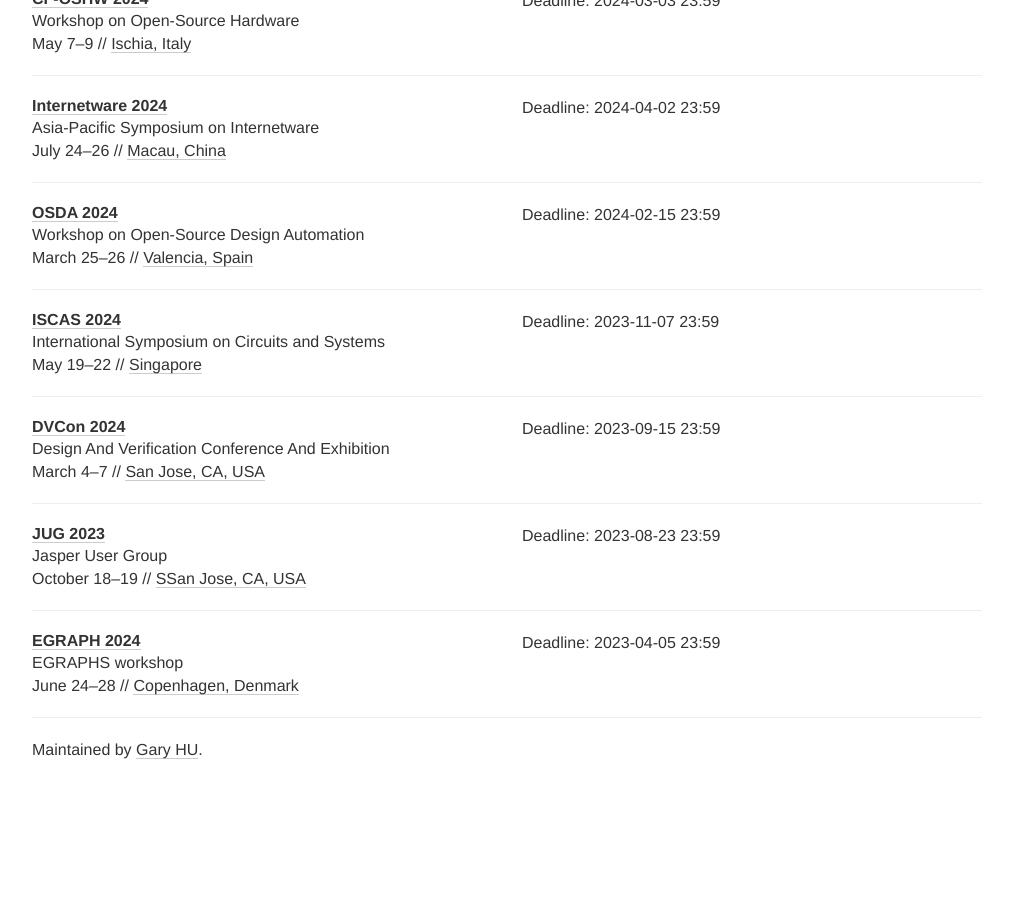
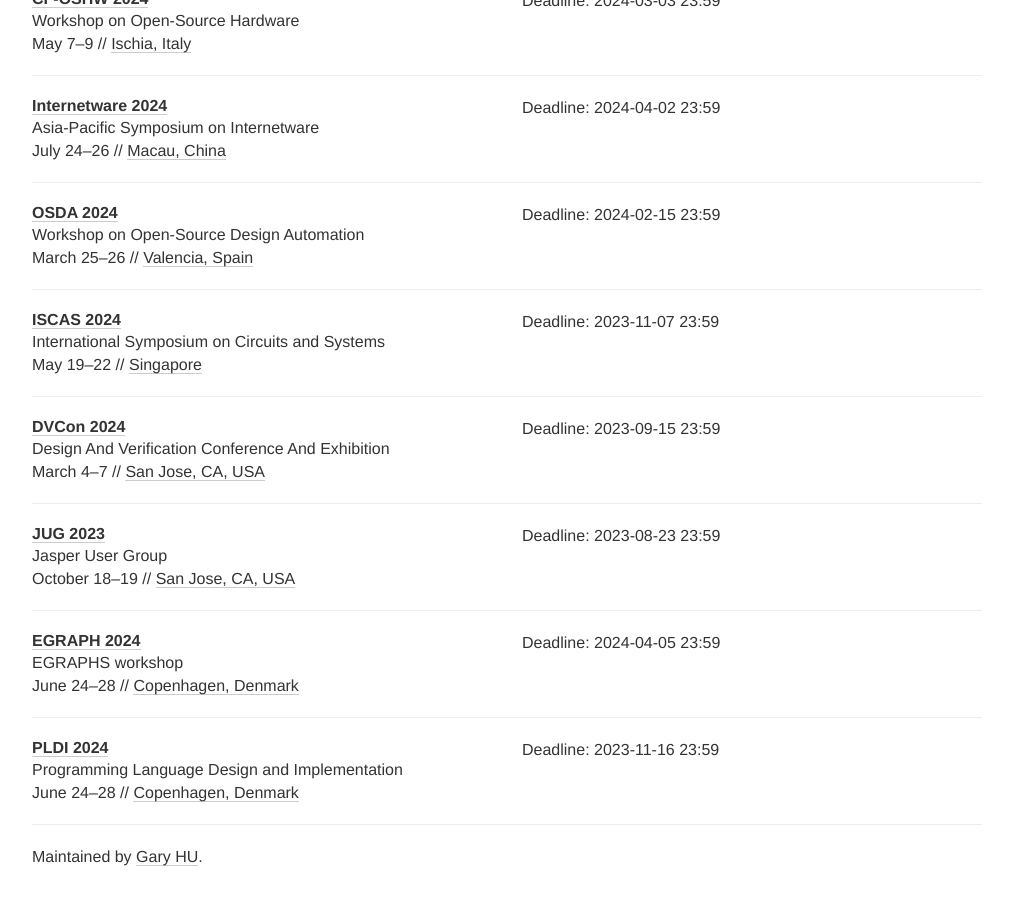
Before and after one commit to Gy-Hu/EDA_FV_conference_deadline, a Jekyll site: the page built from index.html, in a window 1280 px wide and 900 px high, scrolled down 4733 px. Shown: the whole window, without its empty margins (133-1146 px from the left). Built offline with Jekyll 4.4.1, drawn with Linux system fonts in a browser that asks for light colours; nearby versions of some CDN libraries; comment, search, counter and statistics services are not loaded; before the commit the page ends 5526 px from its top, so only the background shows below that.

Commit message:
update PLDI

```diff
--- a/_data/conferences.yml
+++ b/_data/conferences.yml
@@ -393,7 +393,7 @@
   description: Jasper User Group
   link: https://www.cvent.com/c/abstracts/4a26a759-45c2-4305-bfb0-ecef9b699518
   deadline: ["2023-08-23 23:59"]
-  place:  SSan Jose, CA, USA
+  place:  San Jose, CA, USA
   tags: [EDA]
 
 - name: EGRAPH
@@ -401,6 +401,15 @@
   date: June 24-28
   description: EGRAPHS workshop
   link: https://pldi24.sigplan.org/home/egraphs-2024
-  deadline: ["2023-04-05 23:59"]
+  deadline: ["2024-04-05 23:59"]
   place:   Copenhagen, Denmark
   tags: [PL]
+
+- name: PLDI
+  year: 2024
+  date: June 24-28
+  description: Programming Language Design and Implementation
+  link: https://pldi24.sigplan.org/
+  deadline: ["2023-11-16 23:59"]
+  place:   Copenhagen, Denmark
+  tags: [PL]
```
